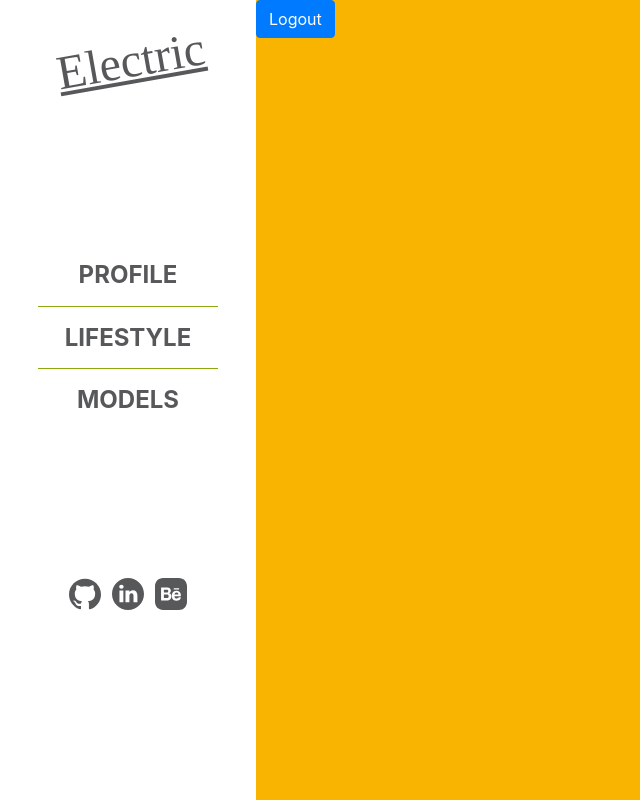
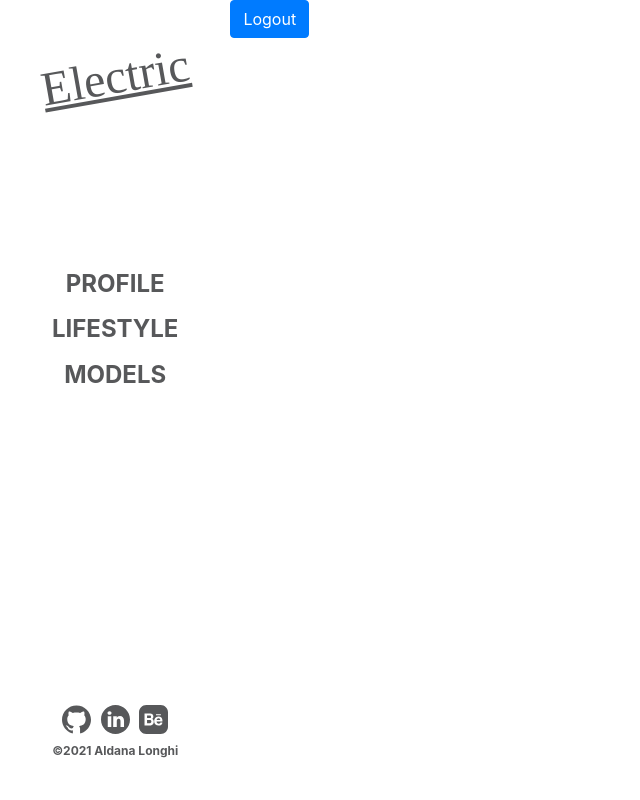
Before and after one commit to AlduLonghi/try-an-electric-car-frontend, a React (Create React App) app: page /home in a window 1280 px wide. Shown: the whole page, without its empty margins (0-640 px from the left). Built offline with nearby package versions, Linux system fonts and the light colour scheme; a web font is replaced by a local one.

Commit message:
Change style in navbar

```diff
--- a/src/components/Footer.js
+++ b/src/components/Footer.js
@@ -11,11 +11,12 @@ const Footer = ({ component }) => {
 
   return (
     <footer className={classForFooter}>
-      <div className="d-flex justify-content-around w-50 mx-auto">
+      <div className="d-flex justify-content-around w-50 mx-auto mb-2">
         <img src={githubLogo} alt="github" />
         <img src={linkedinLogo} alt="linkedin" />
         <img src={behanceLogo} alt="behance" />
       </div>
+      <p className="text-center">©2021 Aldana Longhi</p>
     </footer>
   );
 };
--- a/src/styles/footer.scss
+++ b/src/styles/footer.scss
@@ -1,6 +1,12 @@
 img {
-  width: 2rem;
+  width: 1.8rem;
   color: white;
+}
+
+p {
+  font-size: 0.75rem;
+  font-weight: bold;
+  color: #57585a;
 }
 
 .as-navbar-component {
--- a/src/styles/index.css
+++ b/src/styles/index.css
@@ -2,10 +2,6 @@
   margin: 0;
   padding: 0;
   box-sizing: border-box;
-}
-
-body {
-  background-color: #f9b401 !important;
 }
 
 *:focus {
@@ -13,5 +9,5 @@ body {
 }
 
 main {
-  margin-left: 20vw;
+  margin-left: 18vw;
 }
--- a/src/styles/navbar.scss
+++ b/src/styles/navbar.scss
@@ -27,7 +27,7 @@ button {
 }
 
 nav {
-  background-color: #97bf10;
+  background-color: white;
   transition: height 1.5s ease;
 
   h1 {
@@ -42,13 +42,9 @@ nav {
   }
 
   li {
-    color: white;
+    color: #97bf10;
     font-size: 1.5rem;
-    padding: 0.8rem 0;
-  }
-
-  li:not(:last-child) {
-    border-bottom: 0.8px solid #89aa0f;
+    padding: 0.5rem 0;
   }
 }
 
@@ -63,26 +59,30 @@ nav {
     top: 0;
     left: 0;
     height: 100%;
-    display: block !important;
-    width: 20vw;
+    display: flex !important;
+    flex-direction: column;
+    justify-content: space-between;
+    width: 18vw;
     background-color: white;
+    padding: 3rem 0 1.5rem 0;
 
     h1 {
       display: block;
       font-family: $font-ranga;
       color: #57585a;
       font-size: 3rem;
-      padding-top: 2rem;
       transform: rotate(-10deg);
       text-decoration: underline;
     }
 
     ul {
       height: 60%;
+      margin-bottom: 10rem;
     }
 
     li {
       color: #57585a;
+      padding: 0.3rem 0;
     }
   }
 }
```
